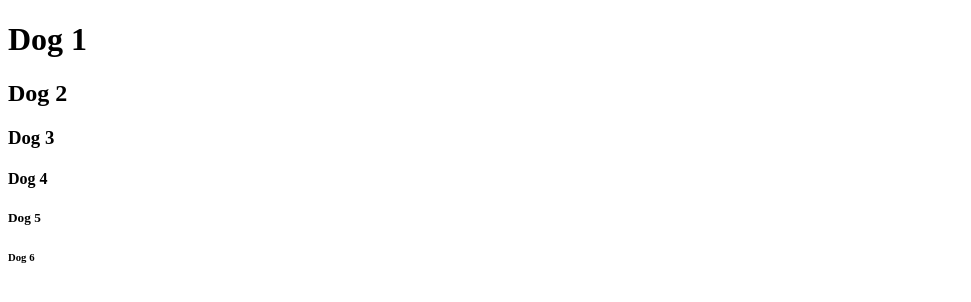
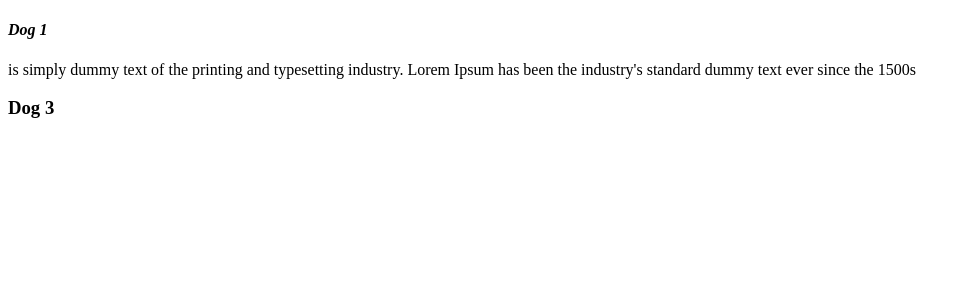
Before and after one commit to caborryer2/holberton-learning_web_programming, a plain HTML site: page index.html in a window 1280 px wide. Shown: the whole page, without its empty margins (0-971 px from the left). Drawn offline with Linux system fonts and the light colour scheme.

Commit message:
Update index.html

```diff
--- a/index.html
+++ b/index.html
@@ -5,12 +5,9 @@
     <title></title>
   </head>
   <body>
-    <h1>Dog 1</h1>
-    <h2>Dog 2</h2>
-    <h3>Dog 3</h3>
-    <h4>Dog 4</h4>
-    <h5>Dog 5</h5>
-    <h6>Dog 6</h6>
+    <h4> <i>Dog 1</i> </h4>
+    <p> is simply dummy text of the printing and typesetting industry. Lorem Ipsum has been the industry's standard dummy text ever since the 1500s</p>
+    <h3> <b>Dog 3 </b> </h3>
 
 
   </body>
```
